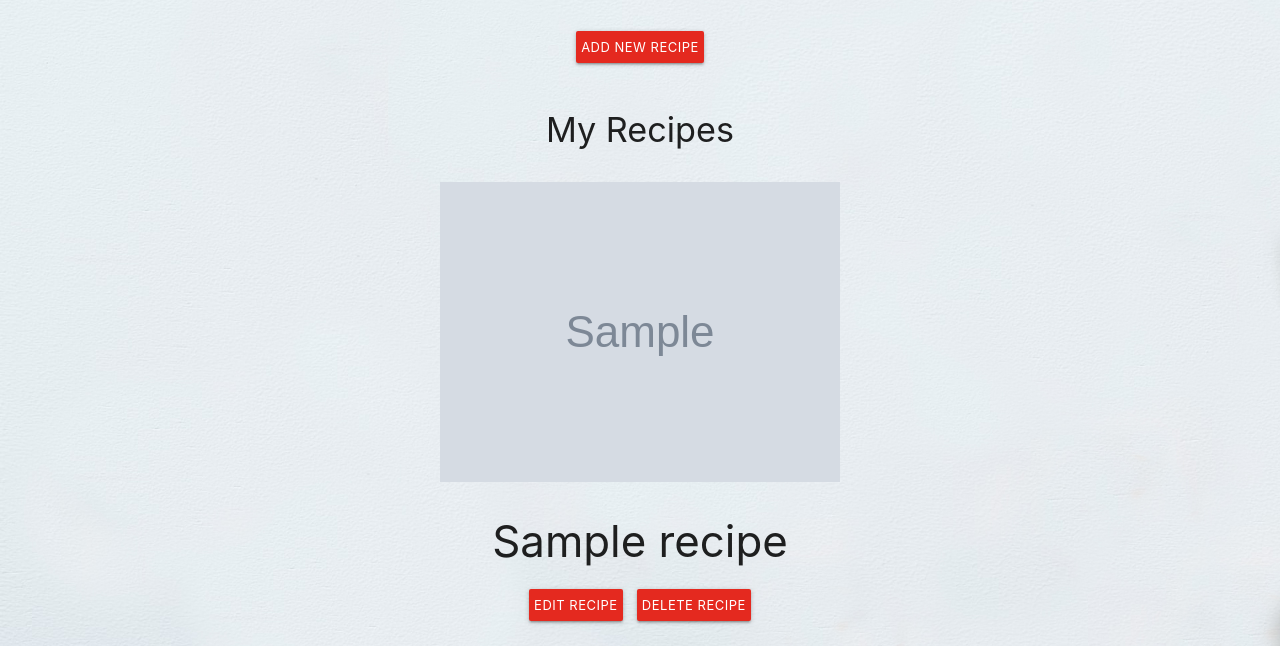
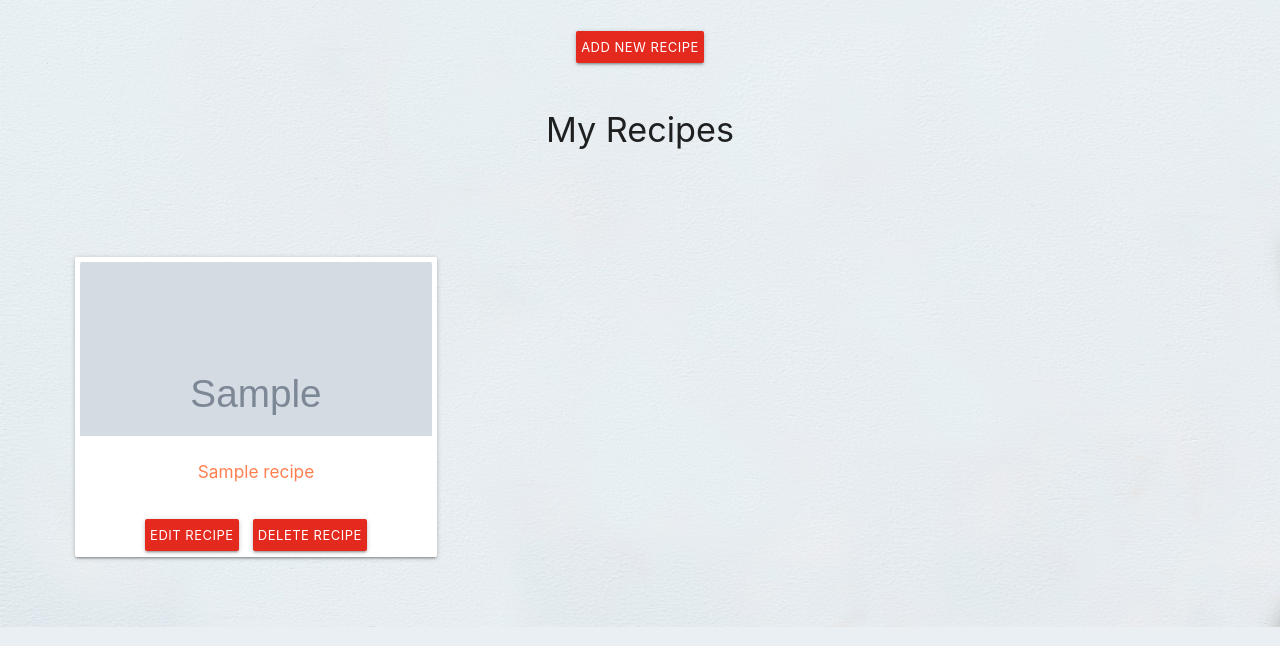
Before and after one commit to szilG/Salt-Papper, a Flask app: a page that uses templates/profile.html in a window 1280 px wide. Shown: the part 173-819 px from the top of the page. Run offline with Flask 2, Linux system fonts and the light colour scheme; the visitor is signed in with stand-in values (Sample User, id 1); grey boxes marked "Sample" are stand-in pictures; a database or web service that is not in the repository returns one stand-in record (values such as "Sample title"); some libraries are stand-ins or nearby versions; some web fonts are replaced.

Commit message:
reorganized html code and add credit info

```diff
--- a/templates/profile.html
+++ b/templates/profile.html
@@ -46,17 +46,21 @@
     </div>
 </div>
 
-
+<div class="container">
     <div class="row">
         {% for recipe in user_recipes %}
-    <div class="col s12 center-align">
+        <div class="col s12 m6 l4 center-align">
+            <div class="card small">
+                <div class="card-image">
                     <img class="recipe-img" src="{{ recipe.image }}" alt="{{ recipe.recipe_name }}">
-        <div class="recipe-title">
-
-            <h3 class="center-align">{{ recipe.recipe_name }}</h3>
+                </div>
+                <div class="recipe-title card-content">
+                    <a href="{{ url_for('single_recipe', recipe_id=recipe._id) }}"><h6 class="center-align">{{ recipe.recipe_name }}</h6></a>
                 </div>
                 <a href="{{ url_for('edit_recipe', recipe_id=recipe._id) }}" class="btn-small">Edit Recipe</a>
                 <a href="#delete-modal-{{ recipe._id }}" class="btn-small modal-trigger">Delete Recipe</a>
+            </div>
+            <!--Credit: materialize css Modals https://materializecss.com/modals.html-->
             <!--Start Delete-Modal-->
             <div id="delete-modal-{{ recipe._id }}" class="modal center-align">
                 <div class="modal-content">
@@ -68,9 +72,12 @@
                     <a href="{{ url_for('profile', username=session['user']) }}" class="btn-small">Cancel</a>
                 </div>
             </div>
+            <!--End credit-->
         </div>
         {% endfor %}
     </div>
+</div>
+
 
 
 {% endblock %}
```
Lines whose indentation alone changed are shown as unchanged.
